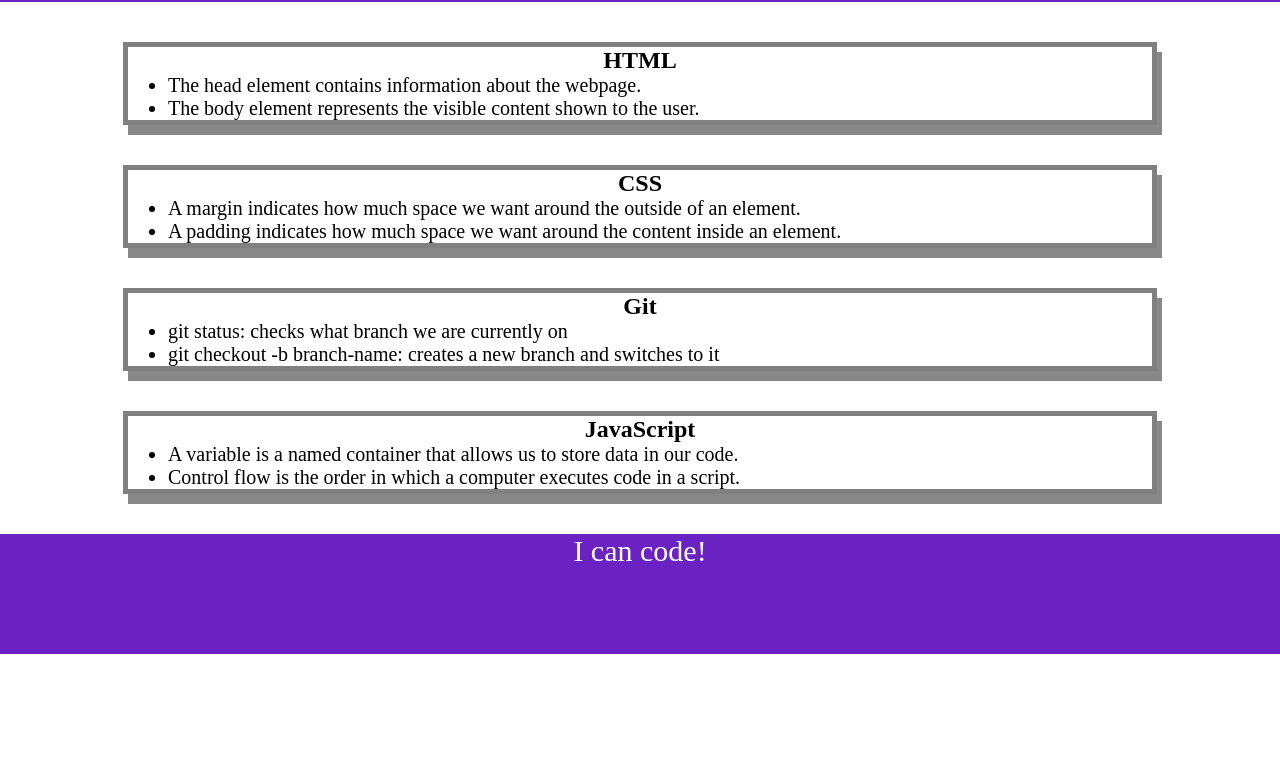
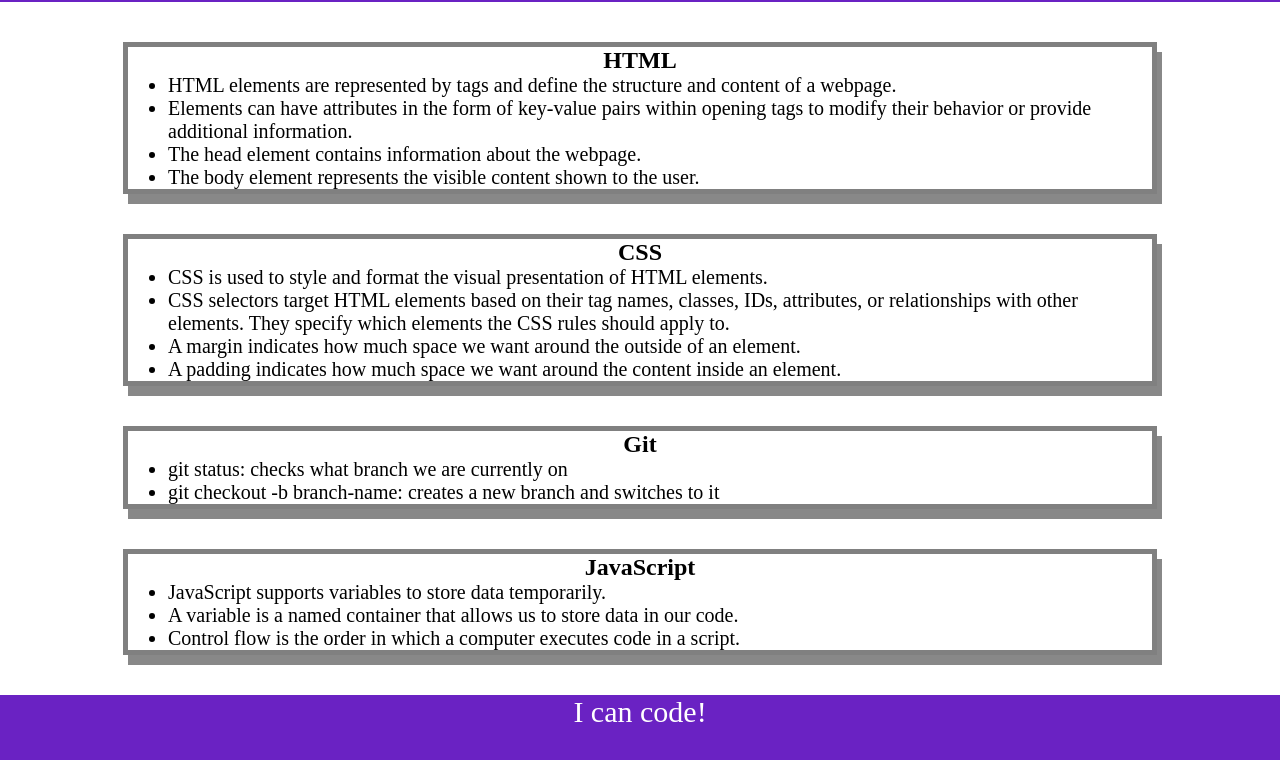
Before and after one commit to josuealan2/prework-study-guide, a plain HTML site: page index.html in a window 1280 px wide. Shown: the part 118-878 px from the top of the page. Before the commit the page ends 800 px from the top, so only its background shows below. Drawn offline with Linux system fonts and the light colour scheme.

Commit message:
added more HTML comments

```diff
--- a/index.html
+++ b/index.html
@@ -17,6 +17,8 @@
       <section class="card" id="html-section">
         <h2>HTML</h2>
         <ul>
+          <li>HTML elements are represented by tags and define the structure and content of a webpage.</li>
+          <li>Elements can have attributes in the form of key-value pairs within opening tags to modify their behavior or provide additional information.</li>
           <li>The head element contains information about the webpage.</li>
           <li>The body element represents the visible content shown to the user.</li>
         </ul>
@@ -25,6 +27,8 @@
       <section class="card" id="css-section">
         <h2>CSS</h2>
         <ul>
+          <li>CSS is used to style and format the visual presentation of HTML elements.</li>
+          <li>CSS selectors target HTML elements based on their tag names, classes, IDs, attributes, or relationships with other elements. They specify which elements the CSS rules should apply to.</li>
           <li>A margin indicates how much space we want around the outside of an element.</li>
           <li>A padding indicates how much space we want around the content inside an element.</li>
         </ul>
@@ -41,6 +45,7 @@
       <section class="card" id="javascript-section">
         <h2>JavaScript</h2>
         <ul>
+          <li>JavaScript supports variables to store data temporarily.</li>
           <li>A variable is a named container that allows us to store data in our code.</li>
           <li>Control flow is the order in which a computer executes code in a script.</li>
         </ul>
```
